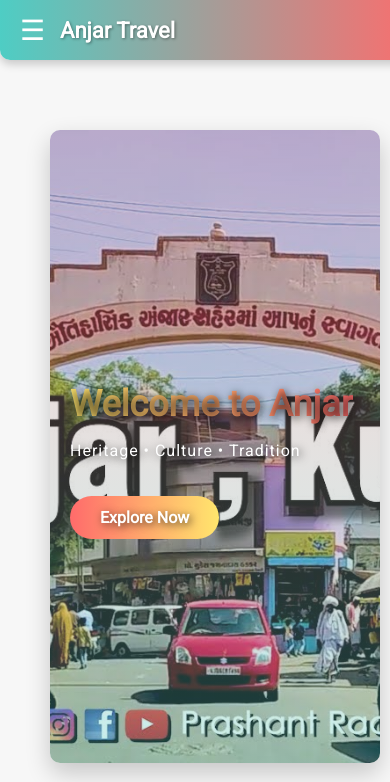
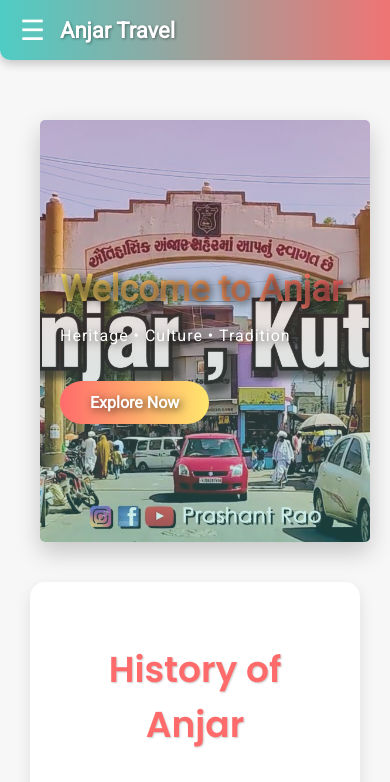
Before and after one commit to bimalchavda10-crypto/MSWD-assignment-, a plain HTML site: page index.html in a window 390 px wide. Shown: the top 782 px of the page. Drawn offline with Linux system fonts and the light colour scheme.

Commit message:
Fix hero image on mobile
Added mobile hero image fix for better responsiveness.

```diff
--- a/style.css
+++ b/style.css
@@ -297,3 +297,14 @@ body {
     font-size: 16px;
   }
 }
+
+/* MOBILE HERO IMAGE FIX */
+@media screen and (max-width: 768px) {
+  .hero {
+    height: 50vh;
+    margin: 10px;
+    border-radius: 5px;
+    background-size: cover;
+    background-position: center center;
+  }
+}
```
